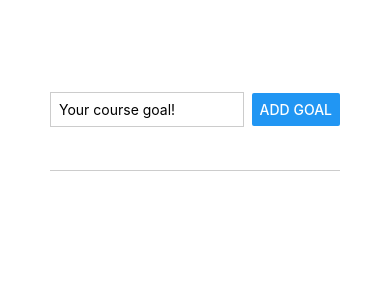
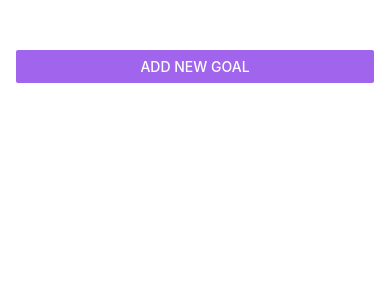
Before and after one commit to GuilhermeTavares13/react-native-the-practical-course, a React Native app in the folder RNCourse/: screen / in a window 390 px wide. Shown: the top 300 px of the page. Built offline with nearby package versions, Linux system fonts and the light colour scheme.

Commit message:
Update files

```diff
--- a/RNCourse/App.js
+++ b/RNCourse/App.js
@@ -1,14 +1,24 @@
 import { StatusBar } from 'expo-status-bar';
-import { StyleSheet,  View, FlatList } from 'react-native';
+import { StyleSheet,  View, FlatList, Button } from 'react-native';
 import { useState } from 'react';
 import GoalItem from './components/GoalItem';
 import GoalInput from './components/GoalInput';
 
 export default function App() {
+  const [modalIsVisible, setModalIsVisible] = useState(false);
   const [courseGoals, setCourseGoals] = useState([]);
+
+  function startAddGoalHandler() {
+    setModalIsVisible(true)
+  }
+
+  function endAddGoalHandler() {
+    setModalIsVisible(false)
+  }
 
   function addGoalHandler(enteredGoalText) {
     setCourseGoals((currentCourseGoals) => [...currentCourseGoals, {text: enteredGoalText, id: Math.random().toString()}])
+    endAddGoalHandler();
   };
 
   function deleteGoalHandler(id) {
@@ -18,8 +28,11 @@
   }
 
   return (
+    <>
+      <StatusBar style='light'/>
       <View style={styles.appContainer}>
-      <GoalInput onAddGoal={addGoalHandler} />
+        <Button title='Add New Goal' color="#a065ec" onPress={startAddGoalHandler}/>
+        <GoalInput visible={modalIsVisible} onAddGoal={addGoalHandler} onCancel={endAddGoalHandler} />
         <View style={styles.goalsContainer}>
           <FlatList data={courseGoals} renderItem={itemData => {
             return (
@@ -37,13 +50,15 @@
           />
         </View>
       </View>
+    </>
   );
 }
 
 const styles = StyleSheet.create({
   appContainer: {
     flex: 1,
-    padding: 50,
+    paddingTop: 50,
+    paddingHorizontal: 16,
   },
   goalsContainer: {
     flex: 5
--- a/RNCourse/app.json
+++ b/RNCourse/app.json
@@ -7,6 +7,7 @@
     "icon": "./assets/icon.png",
     "userInterfaceStyle": "light",
     "newArchEnabled": true,
+    "backgroundColor": "#1e085a",
     "splash": {
       "image": "./assets/splash-icon.png",
       "resizeMode": "contain",
--- a/RNCourse/components/GoalInput.js
+++ b/RNCourse/components/GoalInput.js
@@ -1,4 +1,4 @@
-import { StyleSheet, View, TextInput, Button } from "react-native";
+import { StyleSheet, View, TextInput, Button, Modal, Image } from "react-native";
 import { useState } from "react";
 
 function GoalInput(props) {
@@ -14,10 +14,20 @@
     }
 
     return (
-        <View style={styles.inputContainer} >
-            <TextInput value={enteredGoalText} style={styles.textInput}  placeholder='Your course goal!' onChangeText={goalInputHandler}></TextInput>
-            <Button title='Add goal' onPress={addGoalHandler} />
-        </View>
+        <Modal visible={props.visible} animationType="slide">
+            <View style={styles.inputContainer} >
+                <Image styles={styles.image} source={require('../assets/images/goal.png')} />
+                <TextInput value={enteredGoalText} style={styles.textInput}  placeholder='Your course goal!' onChangeText={goalInputHandler}></TextInput>
+                <View style={styles.buttonContainer}>
+                    <View style={styles.button}>
+                        <Button title='Cancel' onPress={props.onCancel} color='#f31282'/>
+                    </View>
+                    <View style={styles.button}>
+                        <Button title='Add goal' onPress={addGoalHandler} color='#b180f0' />
+                    </View>
+                </View>
+            </View>
+        </Modal>
     )
 }
 
@@ -26,18 +36,31 @@
 const styles = StyleSheet.create({
  inputContainer: {
     flex: 1,
-    flexDirection: 'row',
-    justifyContent: 'space-between',
+    justifyContent: 'center',
     alignItems: 'center',
-    marginBottom: 24,
-    borderBottomWidth: 1,
-    borderBottomColor: '#cccccc'
+    padding: 16,
+    backgroundColor: '#311b6b'
   },
   textInput: {
     borderWidth: 1,
-    borderColor: '#cccccc',
-    width: '80%',
-    marginRight: 8,
-    padding: 8,
+    borderColor: '#e4d0ff',
+    backgroundColor: '#e4d0ff',
+    width: '100%',
+    padding: 16,
+    color: '#120438',
+    borderRadius: 6
+  },
+  buttonContainer: {
+    marginTop: 16,
+    flexDirection: 'row',
+  },
+  button: {
+    width: 100,
+    marginHorizontal: 8
+  },
+  image: {
+    width: 100,
+    height: 100,
+    margin: 20
   }
 });
--- a/RNCourse/components/GoalItem.js
+++ b/RNCourse/components/GoalItem.js
@@ -2,11 +2,13 @@
 
 function GoalItem(props) {
     return (
-        <Pressable onPress={props.onDeleteItem.bind(this,props.id)}>
-            <View style={styles.goalItem}>
+        <View style={styles.goalItem}>
+            <Pressable android_ripple={{color: '#dddddd'}}
+            onPress={props.onDeleteItem.bind(this,props.id)}
+            style={({pressed}) => pressed && styles.pressedItem}>
                 <Text style={styles.goalText}>{props.text}</Text>
-            </View>
-        </Pressable>
+            </Pressable>
+        </View>
     )
 }
 
@@ -15,11 +17,14 @@
 const styles = StyleSheet.create({
     goalItem: {
         margin: 8,
-        padding: 8,
         borderRadius: 6,
         backgroundColor: '#5e0acc',
     },
+    pressedItem: {
+        opacity: 0.5
+    },
     goalText: {
-        color: 'white'
+        color: 'white',
+        padding: 8,
     }
 });
```
Also changed, not shown: RNCourse/assets/images/goal.png (added). Lines whose indentation alone changed are shown as unchanged.
